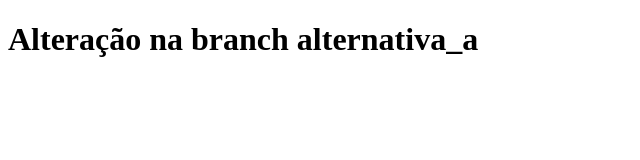
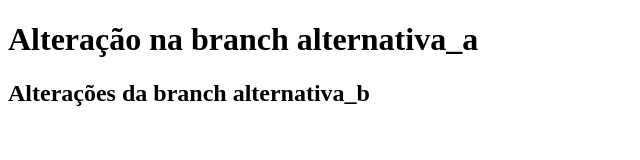
Before and after one commit to carloseslima/git-aula-1, a plain HTML site: page index.html in a window 1280 px wide. Shown: the whole page, without its empty margins (0-640 px from the left). Drawn offline with Linux system fonts and the light colour scheme.

Commit message:
mais uma versão atualizada

```diff
--- a/index.html
+++ b/index.html
@@ -9,6 +9,7 @@
 
 <body>
     <h1>Alteração na branch alternativa_a</h1>
+    <h2>Alterações da branch alternativa_b</h2>
 </body>
 
 </html>
```
